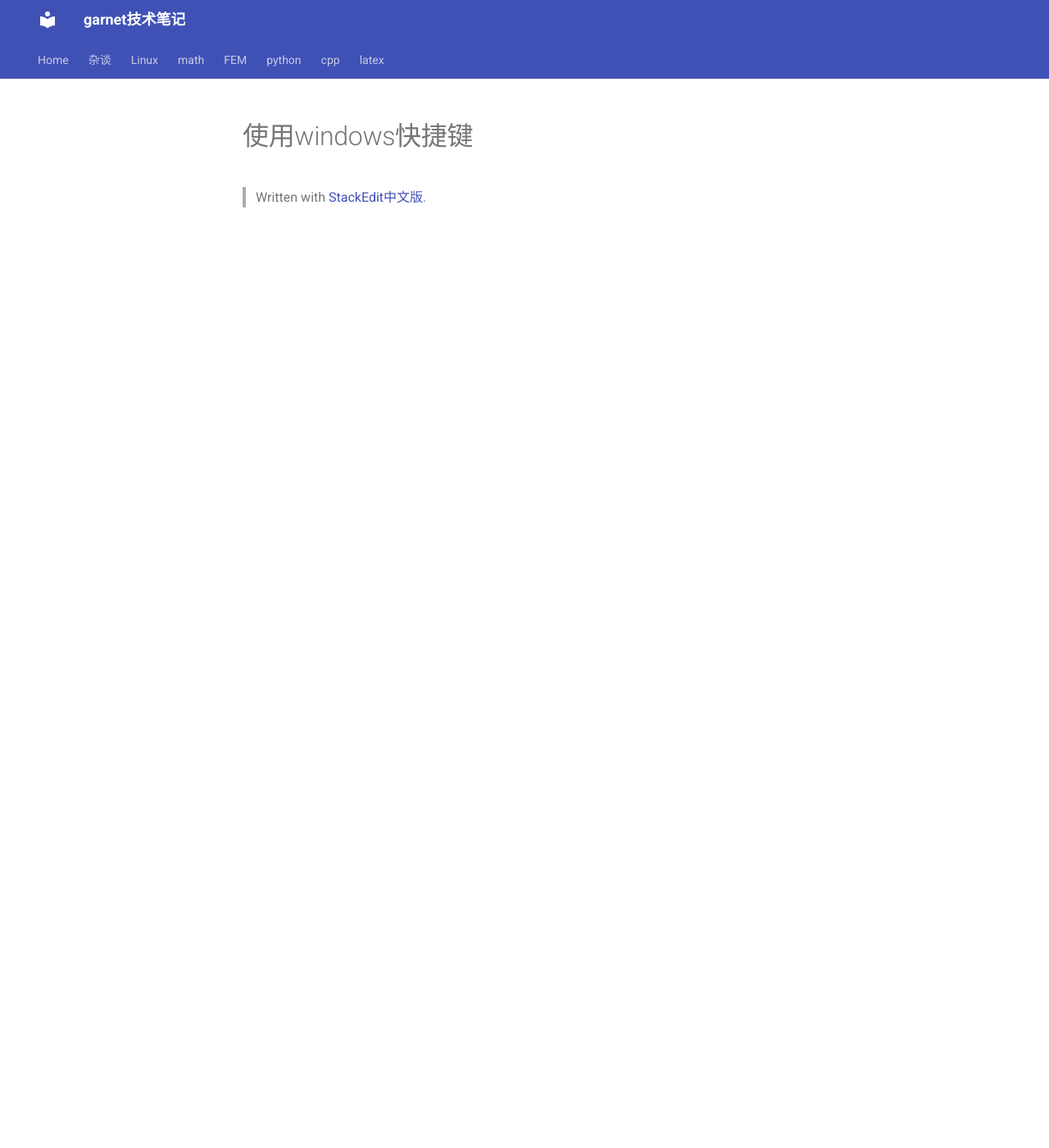
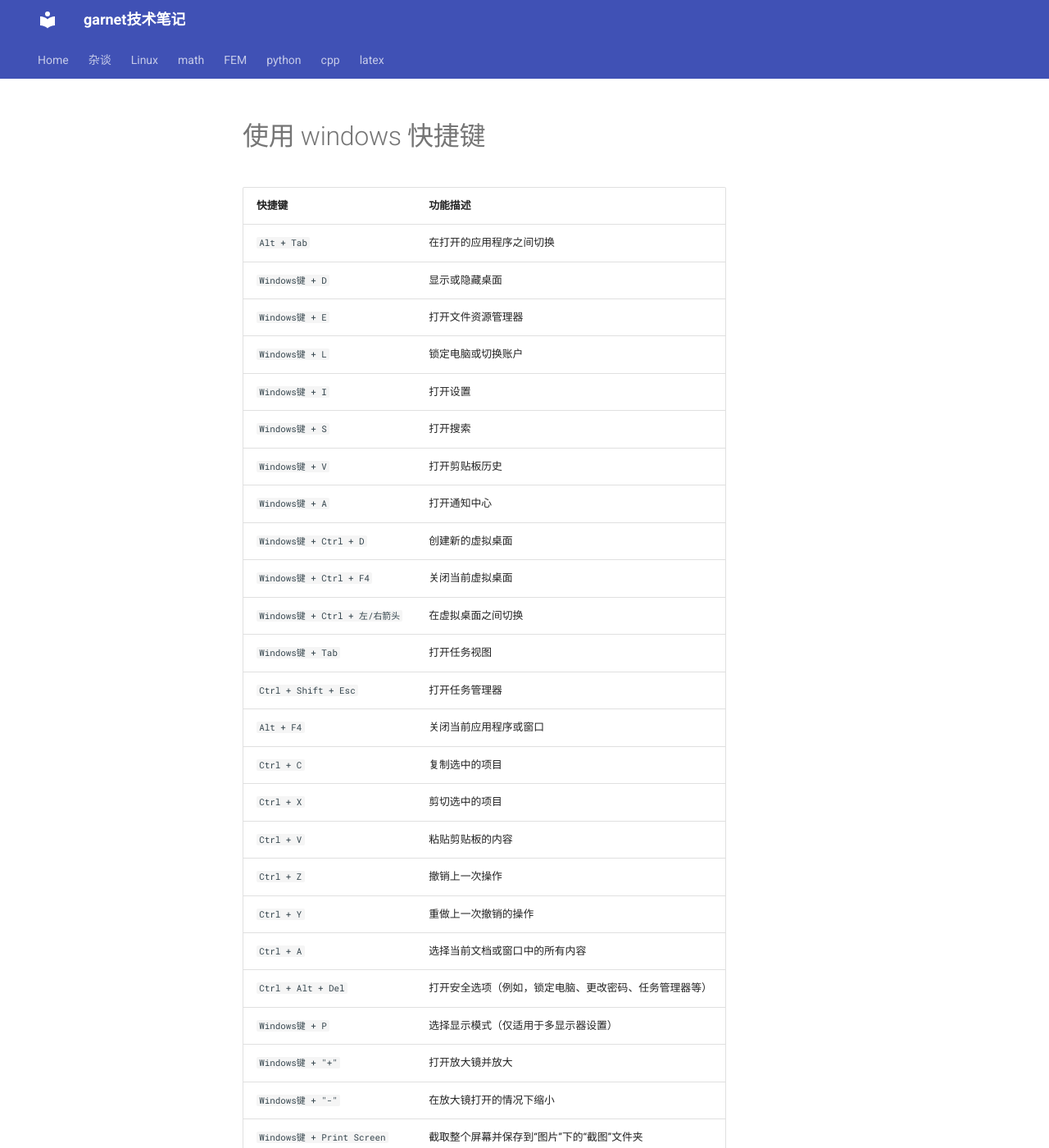
Before and after one commit to ymma98/technotes, an MkDocs documentation site: the page built from docs/杂谈/使用windows快捷键.md, in a window 1280 px wide and 1400 px high. Shown: the whole window at 82% size. Built offline with MkDocs 1.6.1 and Material for MkDocs 9.7.7, drawn with Linux system fonts in a browser that asks for light colours.

Commit message:
docs/杂谈/使用windows快捷键.md updated from https://stackedit.cn/

```diff
--- a/docs/杂谈/使用windows快捷键.md
+++ b/docs/杂谈/使用windows快捷键.md
@@ -1,7 +1,34 @@
+# 使用 windows 快捷键
 
 
+| 快捷键                  | 功能描述                                   |
+|-----------------------|------------------------------------------|
+| `Alt + Tab`           | 在打开的应用程序之间切换                        |
+| `Windows键 + D`       | 显示或隐藏桌面                               |
+| `Windows键 + E`       | 打开文件资源管理器                           |
+| `Windows键 + L`       | 锁定电脑或切换账户                           |
+| `Windows键 + I`       | 打开设置                                   |
+| `Windows键 + S`       | 打开搜索                                   |
+| `Windows键 + V`       | 打开剪贴板历史                               |
+| `Windows键 + A`       | 打开通知中心                               |
+| `Windows键 + Ctrl + D`| 创建新的虚拟桌面                           |
+| `Windows键 + Ctrl + F4`| 关闭当前虚拟桌面                           |
+| `Windows键 + Ctrl + 左/右箭头`| 在虚拟桌面之间切换                   |
+| `Windows键 + Tab`     | 打开任务视图                               |
+| `Ctrl + Shift + Esc`  | 打开任务管理器                             |
+| `Alt + F4`            | 关闭当前应用程序或窗口                       |
+| `Ctrl + C`            | 复制选中的项目                             |
+| `Ctrl + X`            | 剪切选中的项目                             |
+| `Ctrl + V`            | 粘贴剪贴板的内容                           |
+| `Ctrl + Z`            | 撤销上一次操作                             |
+| `Ctrl + Y`            | 重做上一次撤销的操作                       |
+| `Ctrl + A`            | 选择当前文档或窗口中的所有内容               |
+| `Ctrl + Alt + Del`    | 打开安全选项（例如，锁定电脑、更改密码、任务管理器等）|
+| `Windows键 + P`       | 选择显示模式（仅适用于多显示器设置）         |
+| `Windows键 + "+"`     | 打开放大镜并放大                           |
+| `Windows键 + "-"`     | 在放大镜打开的情况下缩小                    |
+| `Windows键 + Print Screen`| 截取整个屏幕并保存到“图片”下的“截图”文件夹 |
 
-> Written with [StackEdit中文版](https://stackedit.cn/).
 <!--stackedit_data:
-eyJoaXN0b3J5IjpbNDQwOTA1NjE5XX0=
+eyJoaXN0b3J5IjpbLTEyMzQwMzQ0Nl19
 -->
```
